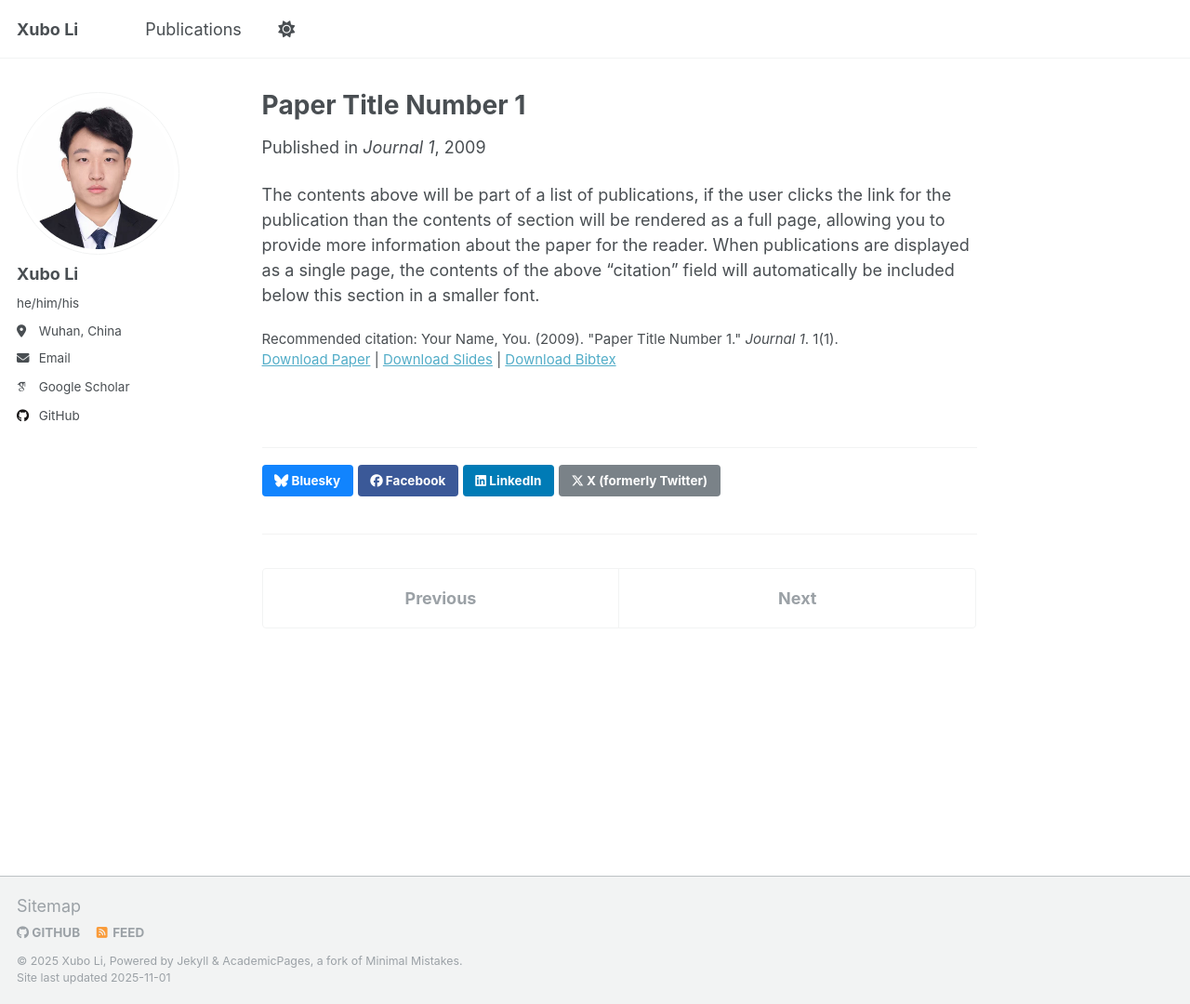
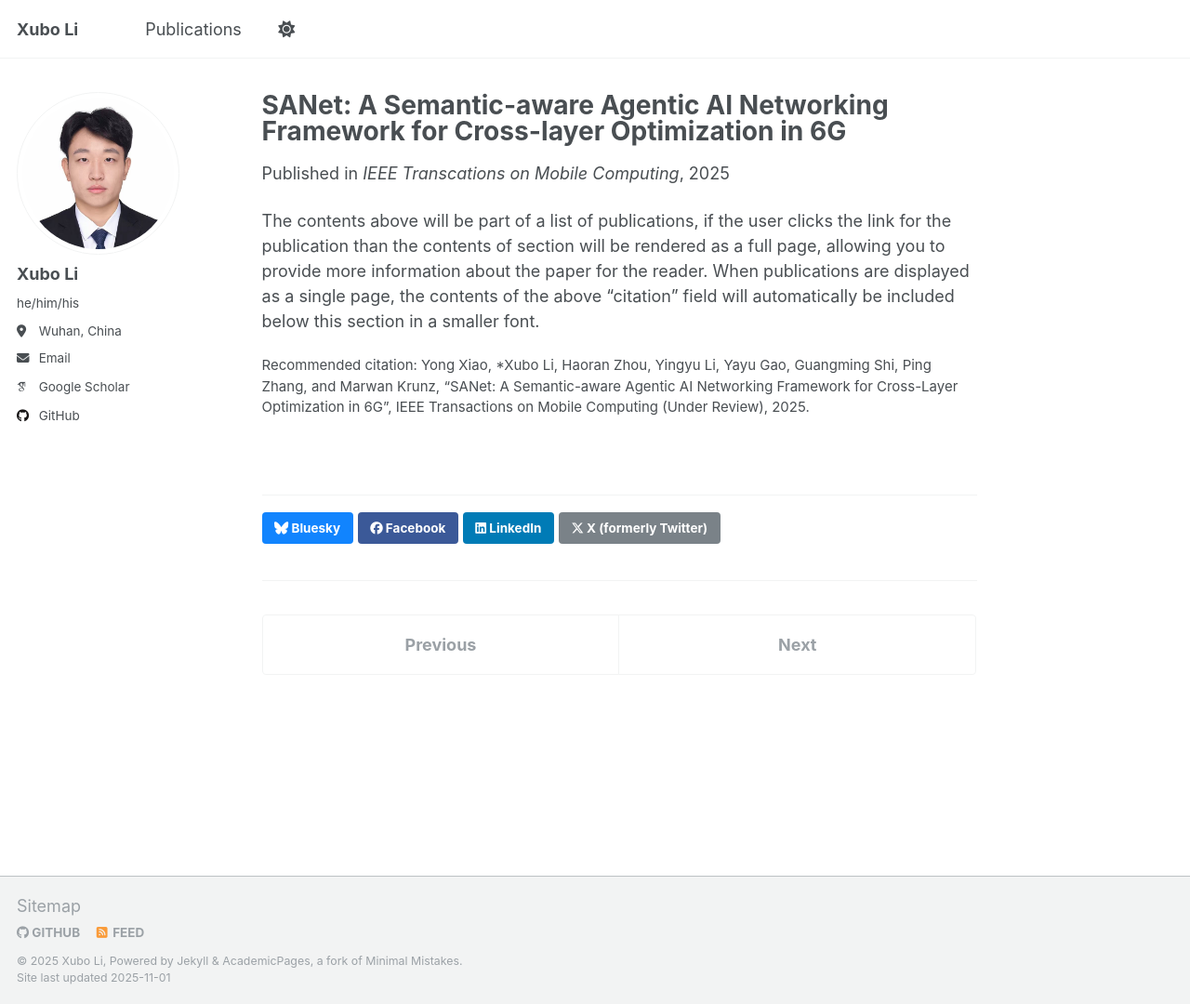
Before and after one commit to XuboLee/xubolee.github.io, a Jekyll site: the page built from _publications/2009-10-01-paper-title-number-1.md, in a window 1280 px wide and 1080 px high. Shown: the whole window at 93% size. Built offline with Jekyll 4.4.1, drawn with Linux system fonts in a browser that asks for light colours; some web fonts are replaced; a script that is not in the unit is left out.

Commit message:
Update 2009-10-01-paper-title-number-1.md

```diff
--- a/_publications/2009-10-01-paper-title-number-1.md
+++ b/_publications/2009-10-01-paper-title-number-1.md
@@ -1,14 +1,10 @@
 ---
-title: "Paper Title Number 1"
+title: "SANet: A Semantic-aware Agentic AI Networking Framework for Cross-layer Optimization in 6G"
 collection: publications
 category: manuscripts
 permalink: /publication/2009-10-01-paper-title-number-1
-excerpt: 'This paper is about the number 1. The number 2 is left for future work.'
-date: 2009-10-01
-venue: 'Journal 1'
-slidesurl: 'http://academicpages.github.io/files/slides1.pdf'
-paperurl: 'http://academicpages.github.io/files/paper1.pdf'
-bibtexurl: 'http://academicpages.github.io/files/bibtex1.bib'
-citation: 'Your Name, You. (2009). &quot;Paper Title Number 1.&quot; <i>Journal 1</i>. 1(1).'
+date: 2025-11-01
+venue: 'IEEE Transcations on Mobile Computing'
+citation: 'Yong Xiao, *Xubo Li, Haoran Zhou, Yingyu Li, Yayu Gao, Guangming Shi, Ping Zhang, and Marwan Krunz, “SANet: A Semantic-aware Agentic AI Networking Framework for Cross-Layer Optimization in 6G”, IEEE Transactions on Mobile Computing (Under Review), 2025.'
 ---
 The contents above will be part of a list of publications, if the user clicks the link for the publication than the contents of section will be rendered as a full page, allowing you to provide more information about the paper for the reader. When publications are displayed as a single page, the contents of the above "citation" field will automatically be included below this section in a smaller font.
```
